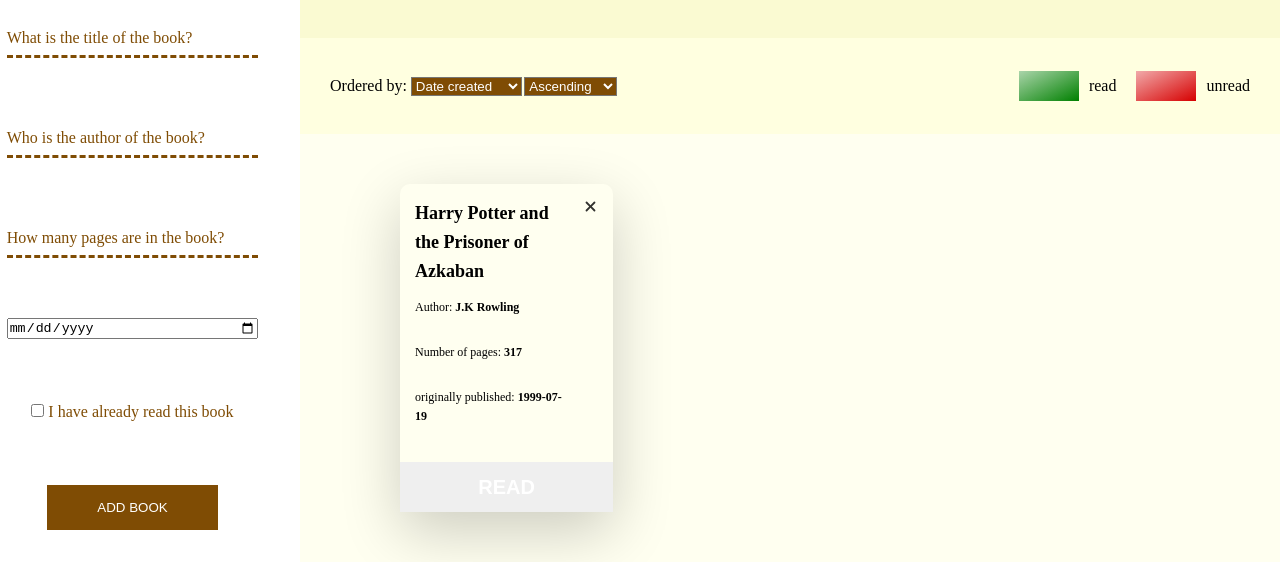
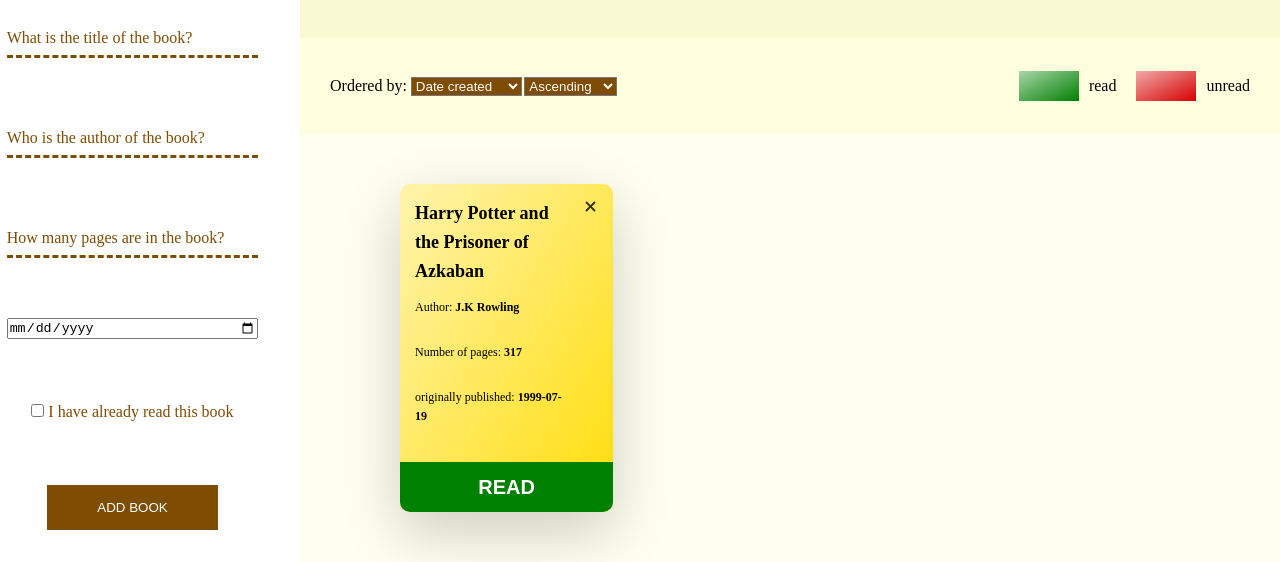
Before and after one commit to Beast-Code9999/Library, a plain HTML site: page index.html in a window 1280 px wide. Shown: the part 122-684 px from the top of the page. Drawn offline with Linux system fonts and the light colour scheme.

Commit message:
add overflow:hidden to .card for bottom border-radius due to .card__button overflowing

```diff
--- a/index.html
+++ b/index.html
@@ -108,13 +108,13 @@
 
             <div class="main__container" id="card-container">
 
-                <div class="card">
+                <div class="card card--read">
                     <span class="card__icon"><img src="./icon/close-bold-svgrepo-com.svg" alt="close-icon"></span>
                     <h2 class="card__title">Harry Potter and the Prisoner of Azkaban</h2>
                     <h3 class="card__author">Author: <span class="card__author-span">J.K Rowling</span></h3>
                     <h3 class="card__pages">Number of pages: <span class="card__pages-span">317</span> </h3>
                     <h3 class="card__publish-date">originally published: <span class="card__publish-date-span">1999-07-19</span></h3>
-                    <button class="card__button">Read</button>
+                    <button class="card__button card__button--read">Read</button>
                 </div>
 
 
--- a/style.css
+++ b/style.css
@@ -302,10 +302,13 @@
     grid-template-rows: 30%;
     width: 100%;
     height: auto;
+
     border-radius: 1rem;
     box-shadow: 0 2rem 6rem rgba(0, 0, 0, .2);
     padding: 1.5rem 4rem 5rem 1.5rem;
     position: relative;
+
+    overflow: hidden;
 
 }
 .card--read {
```
